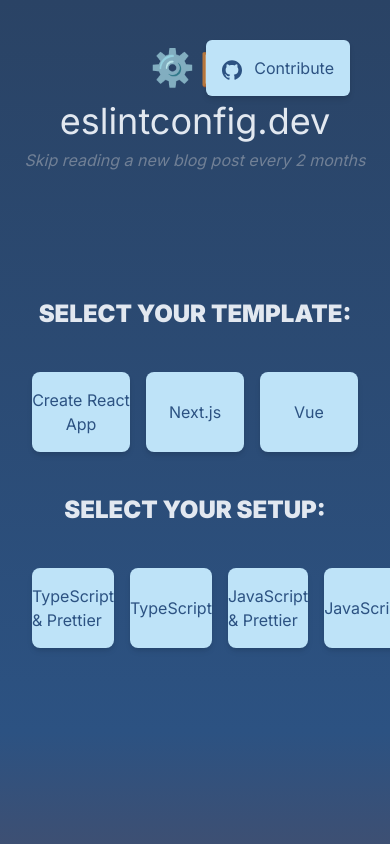
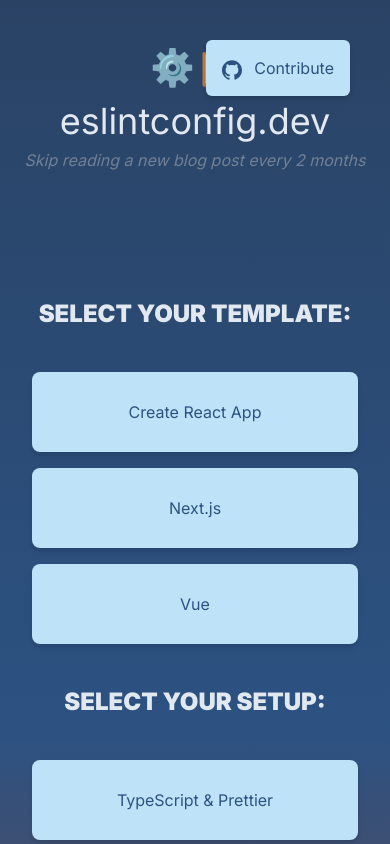
Before and after one commit to bennettdams/eslintconfig.dev, a Next.js app: page /cra in a window 390 px wide. Shown: the top 844 px of the page. Built offline with nearby package versions, Linux system fonts and the light colour scheme.

Commit message:
Responsive view optimizations

```diff
--- a/components/TemplateSelection.tsx
+++ b/components/TemplateSelection.tsx
@@ -6,7 +6,7 @@
   return (
     <>
       <Title>Select your template:</Title>
-      <div className="flex mt-10 space-x-4 md:space-x-40">
+      <div className="mt-10 flex flex-col lg:flex-row space-y-4 lg:space-y-0 space-x-0 lg:space-x-40">
         <div className="flex-1">
           <Link href="/cra">
             <div>
--- a/pages/cra/index.tsx
+++ b/pages/cra/index.tsx
@@ -14,7 +14,7 @@
       <Section>
         <Title>Select your setup:</Title>
 
-        <div className="flex mt-10 space-x-4 md:space-x-40">
+        <div className="mt-10 flex flex-col lg:flex-row space-y-4 lg:space-y-0 space-x-0 lg:space-x-40">
           <div className="flex-1">
             <Link href="/cra/typescript-prettier">
               <div>
--- a/pages/cra/typescript-prettier.tsx
+++ b/pages/cra/typescript-prettier.tsx
@@ -8,7 +8,7 @@
     <div>
       <PageHeader>TypeScript &amp; Prettier</PageHeader>
       <Section title="Dependencies">
-        <CodeBlock>
+        <CodeBlock isScrollable>
           {`npm install --save-dev eslint-config-react-app @typescript-eslint/eslint-plugin@^3.0.0 @typescript-eslint/parser@^3.0.0
 babel-eslint@^10.0.0 eslint@^7.0.0 eslint-plugin-flowtype@^5.2.0 eslint-plugin-import@^2.22.0 eslint-plugin-jsx-a11y@^6.3.1
 eslint-plugin-react@^7.20.3 eslint-plugin-react-hooks@^4.0.8
```
